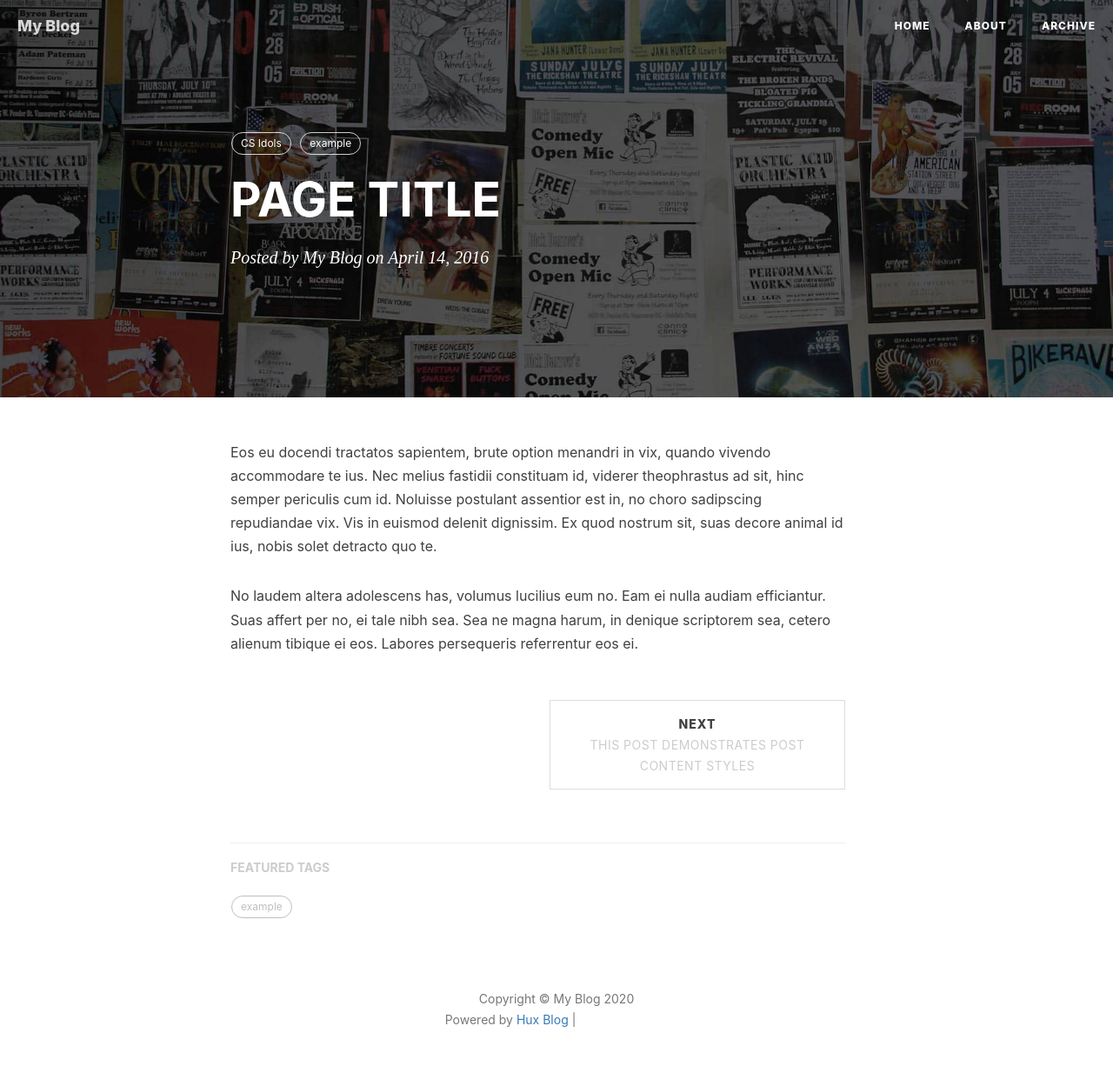
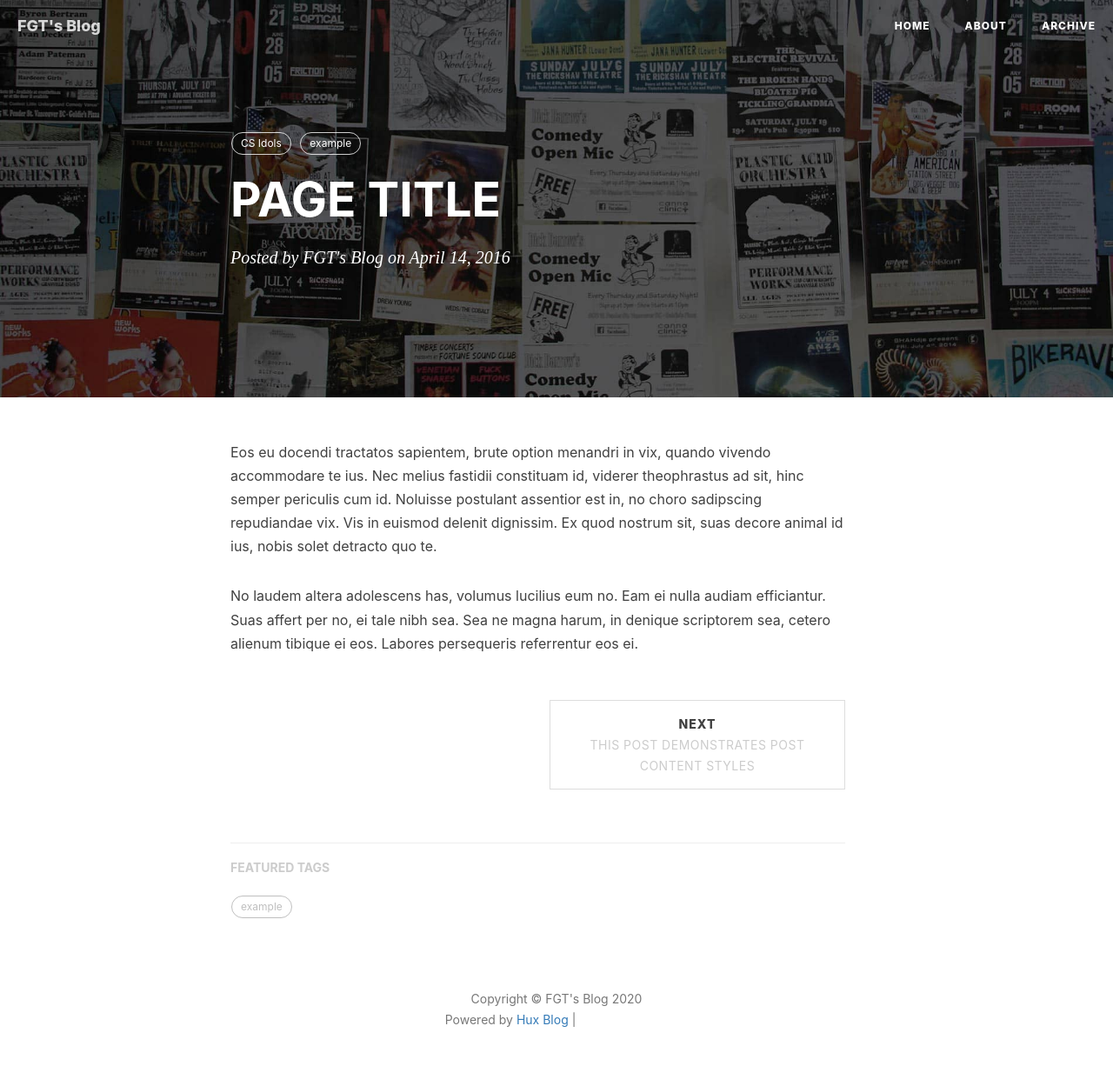
Before and after one commit to f23505106/f23505106.github.io, a Jekyll site: the page built from _posts/2016-04-14-example.md, in a window 1280 px wide. Shown: the whole page at 87% size. Built offline with Jekyll 4.4.1, drawn with Linux system fonts in a browser that asks for light colours; nearby versions of some CDN libraries; comment, search, counter and statistics services are not loaded.

Commit message:
change title

```diff
--- a/_config.yml
+++ b/_config.yml
@@ -1,8 +1,8 @@
 # Site settings
-title: My Blog
-SEOTitle: 我的博客 | My Blog
+title: FGT's Blog
+SEOTitle: 我的博客 | FGT's Blog
 header-img: img/home-bg.jpg
-email: huxpro@gmail.com
+email: fengguangtu@gmail.com
 description: "学习，记录"
 keyword: ""
 url: ""              # your host, for absolute URL
```
